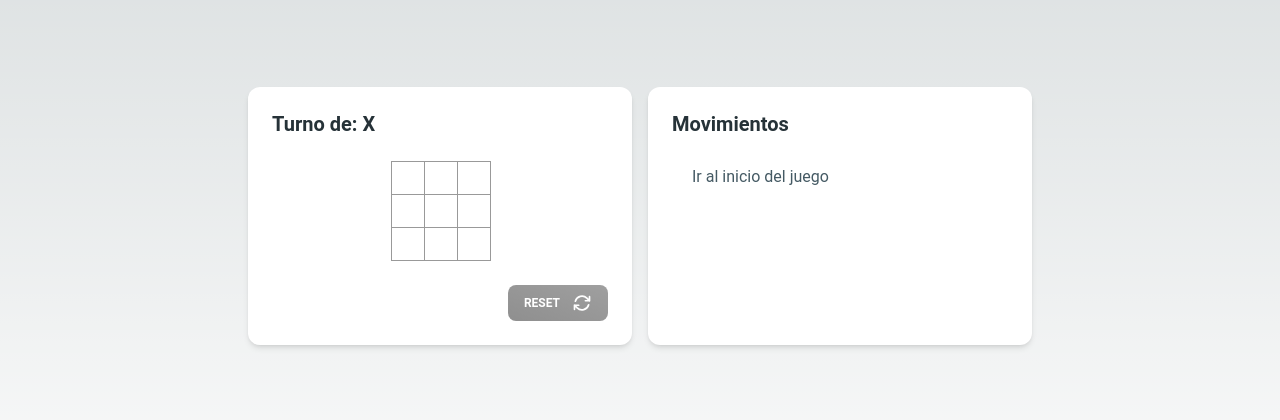
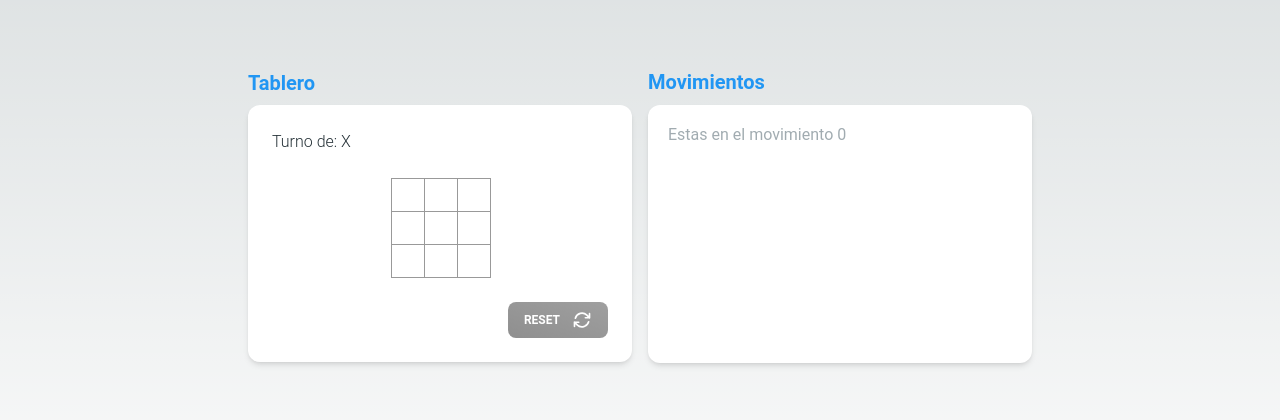
Before and after one commit to agusst/three-lines-game, a Next.js app: page / in a window 1280 px wide. Shown: the part 184-604 px from the top of the page. Built offline with nearby package versions, Linux system fonts and the light colour scheme.

Commit message:
feat: show current move and disable button from history

```diff
--- a/app/components/board/Board.jsx
+++ b/app/components/board/Board.jsx
@@ -33,10 +33,13 @@ export default function Board({ isX, squares, onPlay, onReset }) {
 
   const isResetEnable = winner || isBoardFull;
   return (
-    <>
+    <div>
+      <Typography variant="h5" color="blue" className="mb-2">
+        Tablero
+      </Typography>
       <Card className="w-96">
         <CardBody>
-          <Typography variant="h5" color="blue-gray" className="mb-6">
+          <Typography variant="paragraph" color="blue-gray" className="mb-6">
             {label}
           </Typography>
           <div className='flex flex-col items-center'>
@@ -61,6 +64,6 @@ export default function Board({ isX, squares, onPlay, onReset }) {
           <ResetButton onClick={onReset} isDisable={!isResetEnable}></ResetButton>
         </CardFooter>
       </Card>
-    </>
+    </div>
   )
 }
--- a/app/components/history/History.jsx
+++ b/app/components/history/History.jsx
@@ -9,20 +9,28 @@ import './history.css';
 
 export default function History({ history, onClick }) {
   const list = history.map((squares, index) => {
-    const description = index > 0 ? `Ir al movimiento ${index}` : 'Ir al inicio del juego';
-    return <ListItem key={index} onClick={() => onClick(index)}>{description}</ListItem>
+    const isLast = index + 1 === history.length;
+    let description = '';
+    if (isLast) {
+      description = `Estas en el movimiento ${index}`;
+    } else if (index > 0) {
+      description = `Ir al movimiento ${index}`;
+    } else {
+      description = 'Ir al inicio del juego';
+    }
+    return <ListItem key={index} onClick={() => onClick(index)} disabled={isLast}>{description}</ListItem>
   })
 
   return (
-    <Card className="w-96 tarjeta">
-      <CardBody className="overflow-y-auto">
-        <Typography variant="h5" color="blue-gray" className="mb-2">
-          Movimientos
-        </Typography>
+    <div>
+      <Typography variant="h5" color="blue" className="mb-2">
+        Movimientos
+      </Typography>
+      <Card className="w-96 tarjeta overflow-y-auto">
         <List>
           {list}
         </List>
-      </CardBody>
-    </Card>
+      </Card>
+    </div>
   );
 }
```
